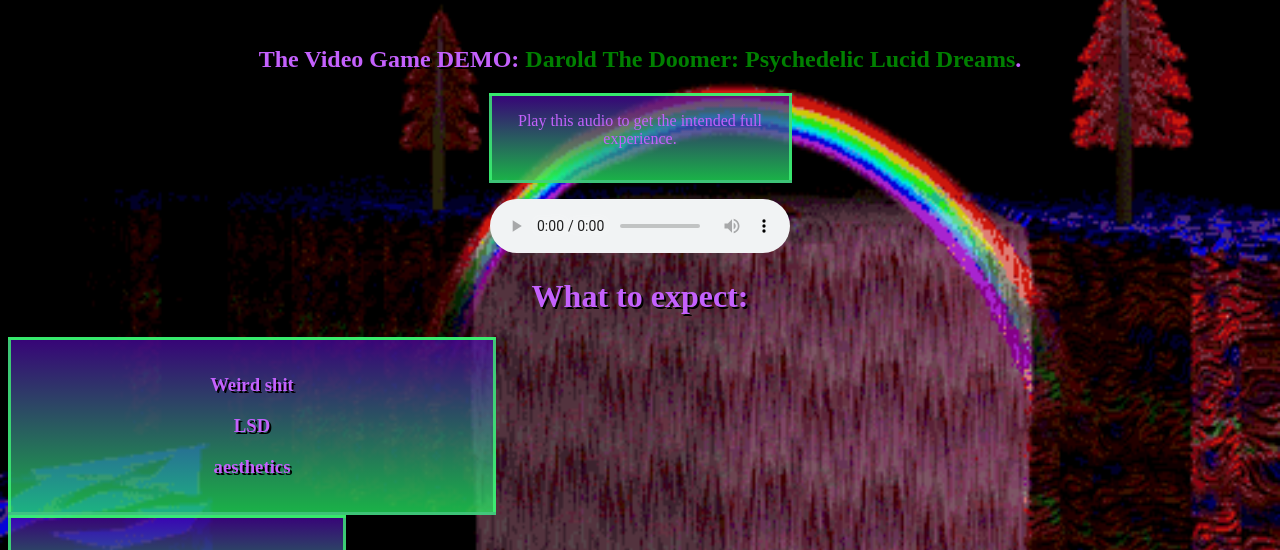
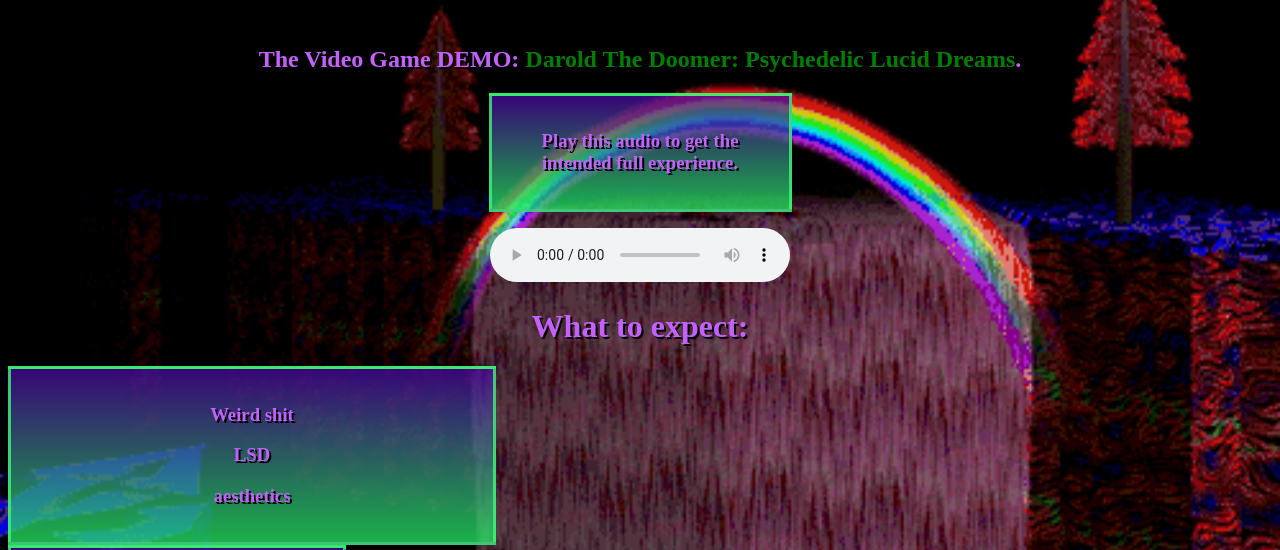
Before and after one commit to Janxferz/Janxferz, a plain HTML site: page DaroldTheDoomer.html in a window 1280 px wide. Shown: the part 243-793 px from the top of the page. Drawn offline with Linux system fonts and the light colour scheme; a web font is replaced by a local one.

Commit message:
Update DaroldTheDoomer.html

```diff
--- a/DaroldTheDoomer.html
+++ b/DaroldTheDoomer.html
@@ -148,9 +148,10 @@
     <h2><center>The Video Game DEMO: <a href="https://gamejolt.com/games/DaroldTheDemo/500171">Darold The Doomer: Psychedelic Lucid Dreams</a>.</center></h2>
 
     <center><div class="box03">
-                        <center>
+                        <h3><center>
                             Play this audio to get the intended full experience.
                         </center>
+                    </h3>
                 </p>
                 </div>
                 <p>
```
